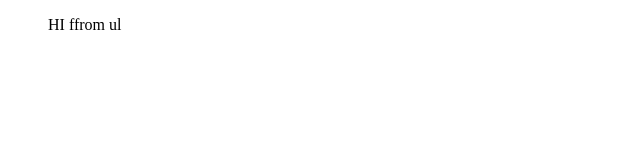
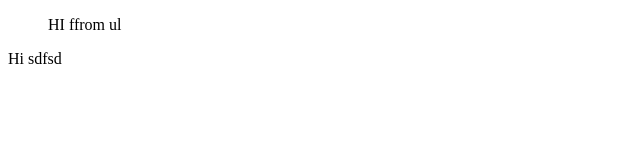
Before and after one commit to Devarajrc/angularapp1, a website: page index.html in a window 1280 px wide. Shown: the full height of the page, 0-640 px from the left. Drawn offline with Linux system fonts and the light colour scheme.

Commit message:
commited

```diff
--- a/index.html
+++ b/index.html
@@ -8,5 +8,6 @@
 </head>
 <body>
     <ul>HI ffrom ul</ul>
+    <tr>Hi sdfsd</tr>
 </body>
 </html>
```
